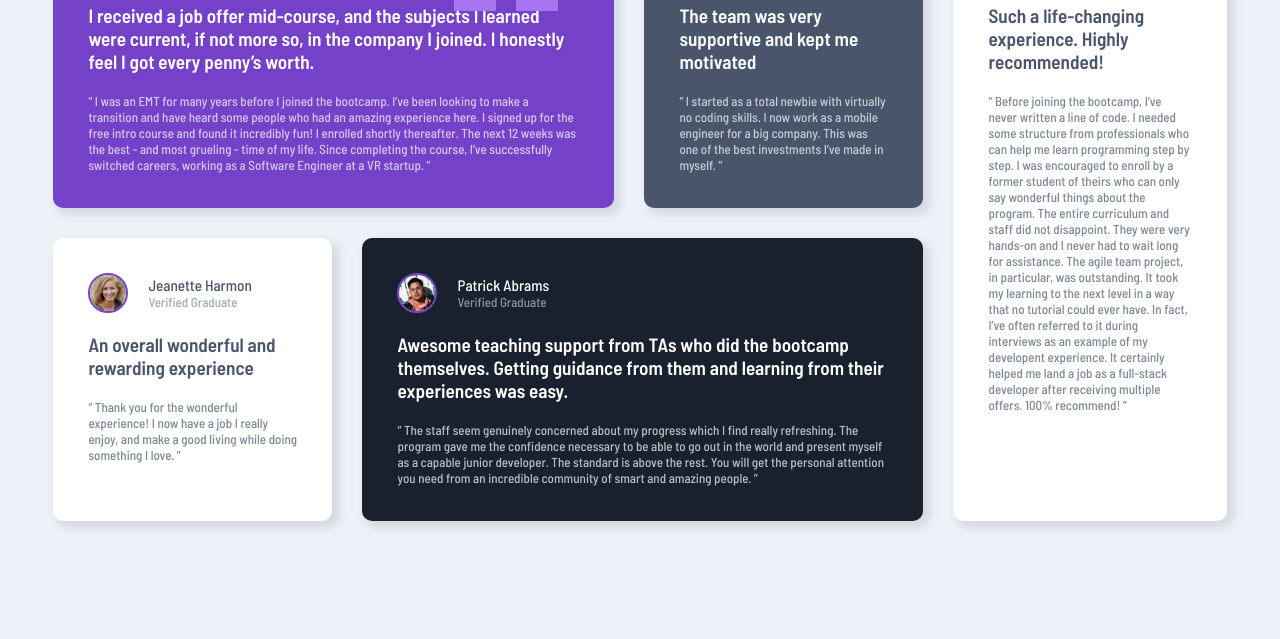
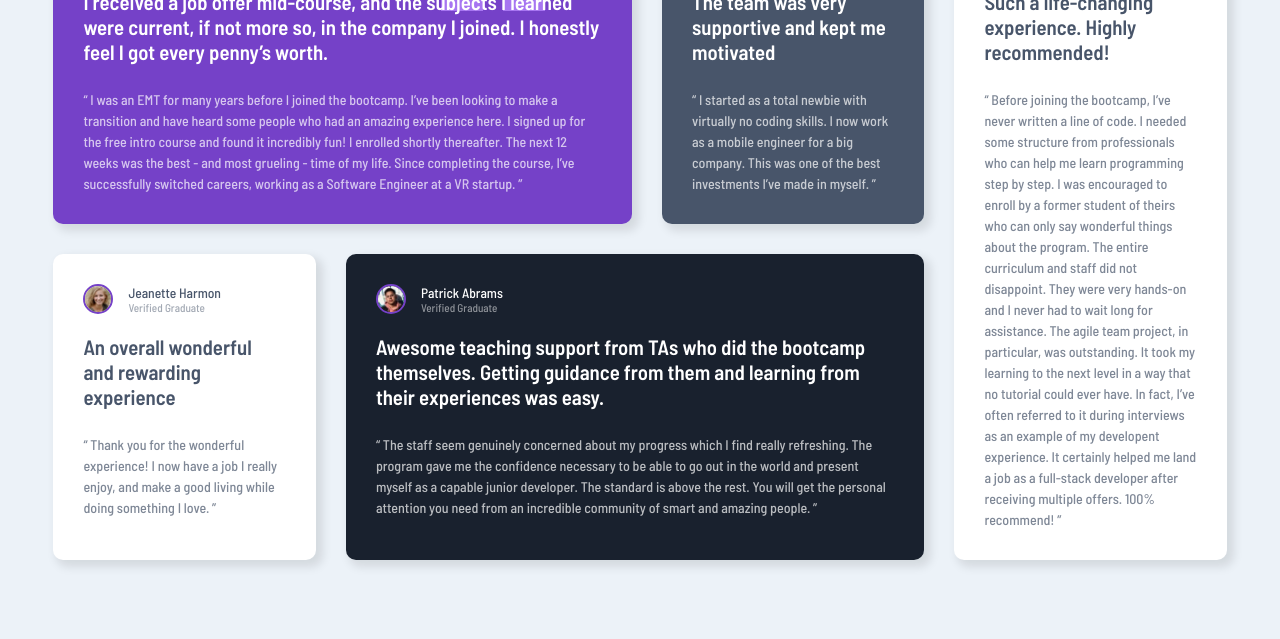
Before and after one commit to Ryau91/testimonials-grid-challenge, a plain HTML site: page index.html in a window 1280 px wide. Shown: the part 170-809 px from the top of the page. Drawn offline with Linux system fonts and the light colour scheme.

Commit message:
Updated css

```diff
--- a/style.css
+++ b/style.css
@@ -16,7 +16,7 @@ body {
     background-color: #7541c8;
     color: #ffffff;
     position: relative;
-    z-index: 0;
+    z-index: -2;
 }
 
 #testimonial-2 {
@@ -41,10 +41,10 @@ body {
 
 .grid-item {
     margin: 15px;
-    padding: 35px;
+    padding: 30px;
     border-radius: 10px;
     box-shadow: 5px 5px 10px 2px rgba(0,0,0,0.1);
-    font-size: 13px;
+    font-size: 14px;
 }
 
 .header {
@@ -55,34 +55,37 @@ body {
 
 .header img {
     border-radius: 50%;
-    margin-right: 20px;
+    margin-right: 15px;
     border: 2px solid #7541c8;
-    width: 40px;
+    width: 30px;
 }
 
 .name {
-    font-size: 0.95rem;
+    font-size: 0.85rem;
 }
 
 .vergrad {
     opacity: 0.5;
+    font-size: 0.70rem;
 }
 
 .review {
     opacity: 70%;
+    font-weight: 500;
+    line-height: 1.5;
 }
 
 h4 {
-    margin-bottom: 20px;
-    font-size: 1.2rem;
+    margin-bottom: 25px;
+    font-size: 1.3rem;
     font-weight: 600;
 }
 
 #quote {
     position: absolute;
-    right: 10%;
+    right: 15%;
     top: 0;
-    z-index: 1;
+    z-index: -1;
 }
 @media (min-width: 576px) {
 
@@ -95,7 +98,7 @@ h4 {
 
     #testimonial-grid-container {
         display:flex;
-        max-width: 1440px;
+        max-width: 1280px;
         margin: 0 auto;
         justify-content: space-between;
     }
@@ -118,19 +121,11 @@ h4 {
         justify-content: space-between;
     }
 
-    #testimonial-1 {
-        flex-basis: 67%;
+    #testimonial-1, #testimonial-4 {
+        flex-basis: 69%;
     }
 
-    #testimonial-2 {
-        flex-basis: 33%;
-    }
-
-    #testimonial-3 {
-        flex-basis: 33%;
-    }
-
-    #testimonial-4 {
-        flex-basis: 67%;
+    #testimonial-2, #testimonial-3 {
+        flex-basis: 31%;
     }
 }
```
